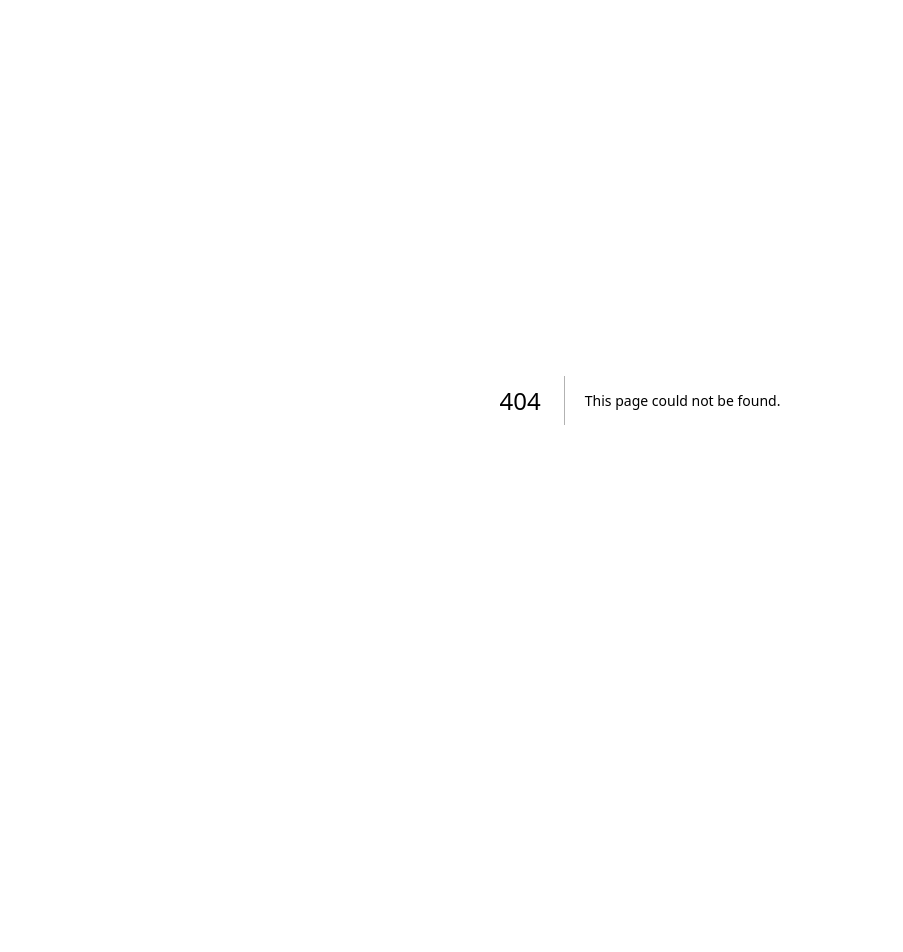
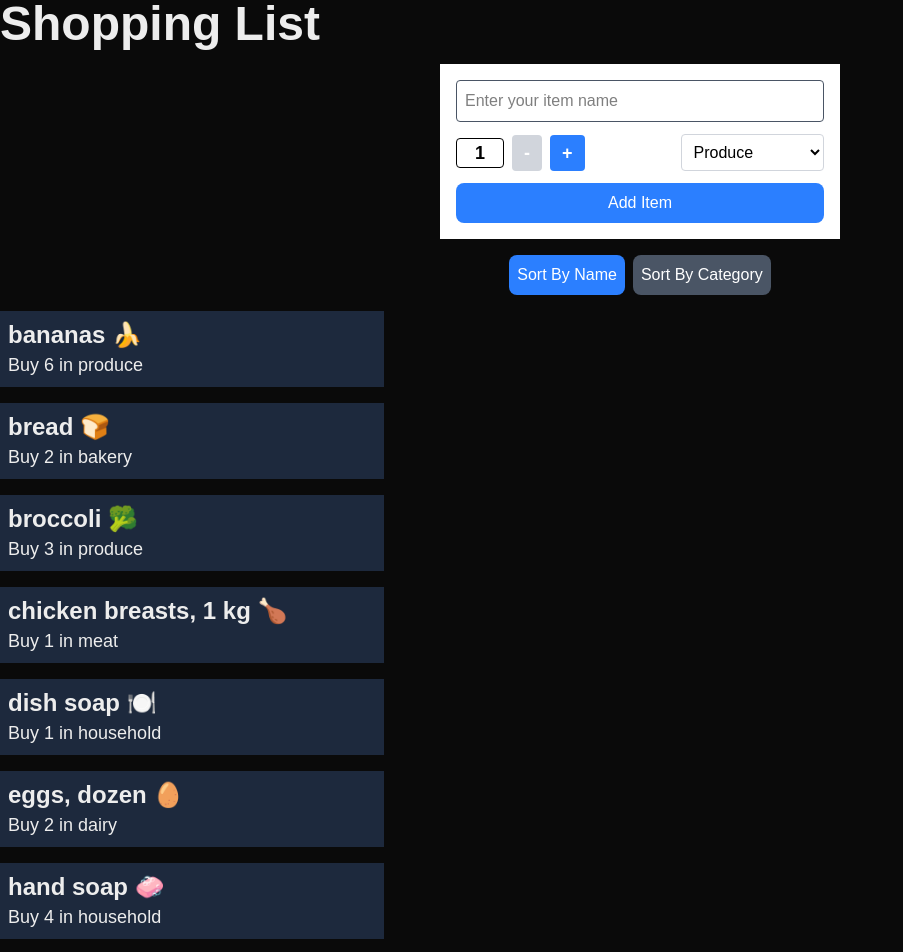
Before and after one commit to falconvn2006/cprg306-assignments, a Next.js app: page /week-7 in a window 1280 px wide. Before the commit this address had no page. Shown: the top 952 px of the page, without its empty margins (0-903 px from the left). Before the commit the page ends 800 px from the top, so only its background shows below. Built offline with nearby package versions, Linux system fonts and the light colour scheme.

Commit message:
Create the week 7 page and added some functionality

```diff
--- a/app/page.js
+++ b/app/page.js
@@ -14,6 +14,8 @@ export default function Home() {
       <Link href='/week-5'>Week 5 Assignment</Link>
       <br />
       <Link href='/week-6'>Week 6 Assignment</Link>
+      <br />
+      <Link href='/week-7'>Week 7 Assignment</Link>
     </main>
   );
 }
--- /dev/null
+++ b/app/week-7/item.js
@@ -0,0 +1,9 @@
+export default function Item({item}) {
+    const {name, quantity, category} = item;
+    return (
+        <section className="bg-slate-800 p-2 w-96 my-4">
+            <h2 className="text-2xl font-bold">{name}</h2>
+            <p className="text-lg">Buy {quantity} in {category}</p>
+        </section>
+    );
+}
--- /dev/null
+++ b/app/week-7/items-list.js
@@ -0,0 +1,45 @@
+"use client";
+
+import { useState } from "react";
+import Item from "./item";
+
+export default function ItemsList({ itemsData }) {
+
+    const [sortBy, setSortBy] = useState("name");
+
+    const sortName = (itemA, itemB) => {
+        if (itemA.name < itemB.name) return -1;
+        if (itemA.name > itemB.name) return 1;
+        return 0;
+    }
+
+    const sortCategory = (itemA, itemB) => {
+        if (itemA.category < itemB.category) return -1;
+        if (itemA.category > itemB.category) return 1;
+        return 0;
+    }
+
+    const handleSort = [...itemsData].sort((itemA, itemB) => {
+        if (sortBy == "name")
+            return sortName(itemA, itemB);
+
+        if (sortBy == "category")
+            return sortCategory(itemA, itemB);
+    });
+
+    return (
+    <main>
+        <div className="mt-3 flex gap-2 justify-center">
+            <button onClick={() => setSortBy("name")} className={`p-2 ${sortBy == "name" ? "bg-blue-500" : "bg-gray-600"} text-white rounded-lg cursor-pointer`}>Sort By Name</button>
+            <button onClick={() => setSortBy("category")} className={`p-2 ${sortBy == "category" ? "bg-blue-500" : "bg-gray-600"} text-white rounded-lg cursor-pointer`}>Sort By Category</button>
+        </div>
+
+        <ul>
+            {handleSort.map((item, i) => (
+                <li key={i}> <Item item={item} /> </li>
+            ))}
+
+        </ul>
+    </main>
+    );
+}
--- /dev/null
+++ b/app/week-7/items.json
@@ -0,0 +1,74 @@
+[
+    {
+        "id": "1h2GJKH12gkHG31h1H",
+        "name": "milk, 4 L 🥛",
+        "quantity": 1,
+        "category": "dairy"
+    },
+    {
+        "id": "2KJH3k2j3H1k2J3K1H",
+        "name": "bread 🍞",
+        "quantity": 2,
+        "category": "bakery"
+    },
+    {
+        "id": "3h2KJH3k2j3H1k2J3",
+        "name": "eggs, dozen 🥚",
+        "quantity": 2,
+        "category": "dairy"
+    },
+    {
+        "id": "4k2J3K1H2GJKH12gk",
+        "name": "bananas 🍌",
+        "quantity": 6,
+        "category": "produce"
+    },
+    {
+        "id": "5H1h1H2KJH3k2j3H",
+        "name": "broccoli 🥦",
+        "quantity": 3,
+        "category": "produce"
+    },
+    {
+        "id": "6H1k2J3K1H2GJKH1",
+        "name": "chicken breasts, 1 kg 🍗",
+        "quantity": 1,
+        "category": "meat"
+    },
+    {
+        "id": "7gkHG31h1H2KJH3k",
+        "name": "pasta sauce 🍝",
+        "quantity": 3,
+        "category": "canned goods"
+    },
+    {
+        "id": "8j3H1k2J3K1H2GJK",
+        "name": "spaghetti, 454 g 🍝",
+        "quantity": 2,
+        "category": "dry goods"
+    },
+    {
+        "id": "9H12gkHG31h1H2KJ",
+        "name": "toilet paper, 12 pack 🧻",
+        "quantity": 1,
+        "category": "household"
+    },
+    {
+        "id": "10H3k2j3H1k2J3K1",
+        "name": "paper towels, 6 pack",
+        "quantity": 1,
+        "category": "household"
+    },
+    {
+        "id": "11k2J3K1H2GJKH12",
+        "name": "dish soap 🍽️",
+        "quantity": 1,
+        "category": "household"
+    },
+    {
+        "id": "12GJKH12gkHG31h1",
+        "name": "hand soap 🧼",
+        "quantity": 4,
+        "category": "household"
+    }
+]
--- /dev/null
+++ b/app/week-7/new-item.js
@@ -0,0 +1,89 @@
+"use client"
+import { useState } from "react";
+
+export default function NewItem( {onAddItem} ) {
+    // Variables
+    const min = 1, max = 20;
+    const [name, setName] = useState("");
+    const [quantity, setQuantity] = useState(1);
+    const [category, setCategory] = useState("produce");
+
+    // Functions
+    const increment = () => {
+        if (quantity < max) setQuantity(quantity + 1)
+    }
+
+    const decrement = () => {
+        if (quantity > min) setQuantity(quantity - 1)
+    }
+
+    const handleSubmit = (e) => {
+        e.preventDefault();
+
+        // Create new item object
+        const newItem = {
+            name: name,
+            quantity: quantity,
+            category: category
+        };
+
+        onAddItem((prevItems) => [...prevItems, newItem]);
+
+        setName("");
+        setQuantity(1);
+        setCategory("produce");
+    }
+
+    // HTML
+    return (
+        <form
+            className="mx-auto my-4 gap-3 flex flex-col justify-content text-black bg-white w-100 p-4"
+            onSubmit={handleSubmit}
+        >
+            <input
+                className="border border-gray-600 rounded p-2"
+                value={name}
+                onChange={(e) => setName(e.target.value)}
+                placeholder="Enter your item name"
+                required
+            />
+
+            <div className="flex space-x-24 ">
+                <div className="flex items-center space-x-2">
+                    <p className="text-black w-12 text-lg font-bold text-center border border-black rounded">{quantity}</p>
+                    <button
+                        type="button"
+                        className={`px-3 py-1 rounded font-extrabold text-lg text-white ${quantity<=min ? 'bg-gray-300 cursor-not-allowed' : 'bg-blue-500 hover:bg-blue-600'}`}
+                        onClick={decrement}
+                        disabled={quantity<=min}>-</button>
+                    <button
+                        type="button"
+                        className={`px-3 py-1 rounded font-extrabold text-lg text-white ${quantity>=max ? 'bg-gray-300 cursor-not-allowed' : 'bg-blue-500 hover:bg-blue-600'}`}
+                        onClick={increment}
+                        disabled={quantity>=max}>+</button>
+                </div>
+                <select
+                    className="border text-black border-gray-300 rounded p-2 cursor-pointer"
+                    value={category}
+                    onChange={(e) => setCategory(e.target.value)}
+                >
+                    <option value="produce">Produce</option>
+                    <option value="dairy">Dairy</option>
+                    <option value="bakery">Bakery</option>
+                    <option value="meat">Meat</option>
+                    <option value="frozen_foods">Frozen Foods</option>
+                    <option value="canned_foods">Canned Foods</option>
+                    <option value="dry_goods">Dry Goods</option>
+                    <option value="beverages">Beverages</option>
+                    <option value="snacks">Snacks</option>
+                    <option value="household">Household</option>
+                    <option value="other">Other</option>
+                </select>
+            </div>
+            <button
+                type="submit"
+                className="p-2 bg-blue-500 text-white rounded-lg cursor-pointer"
+                >Add Item</button>
+        </form>
+    );
+}
--- /dev/null
+++ b/app/week-7/page.js
@@ -0,0 +1,25 @@
+'use client';
+
+import NewItem from "./new-item";
+import ItemsList from "./items-list";
+import itemsData from "./items.json"
+
+import { useState } from "react";
+
+export default function Page() {
+
+    const [items, setItems] = useState(itemsData);
+
+    return (
+        <main>
+            <h1 className="text-5xl font-bold">Shopping List</h1>
+
+            <NewItem onAddItem={setItems} />
+            <ItemsList itemsData={items} />
+        </main>
+
+
+    );
+
+
+}
```
